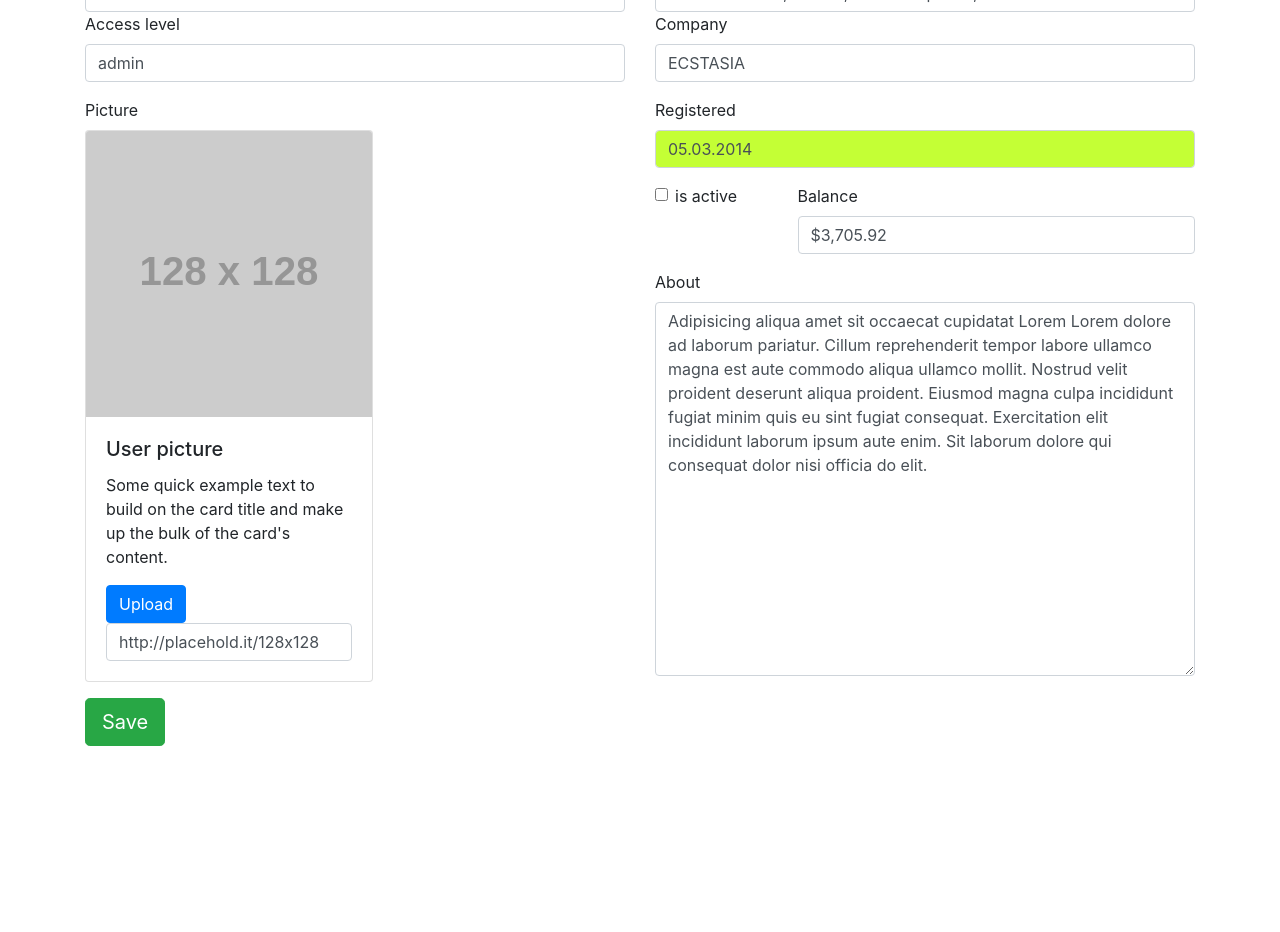
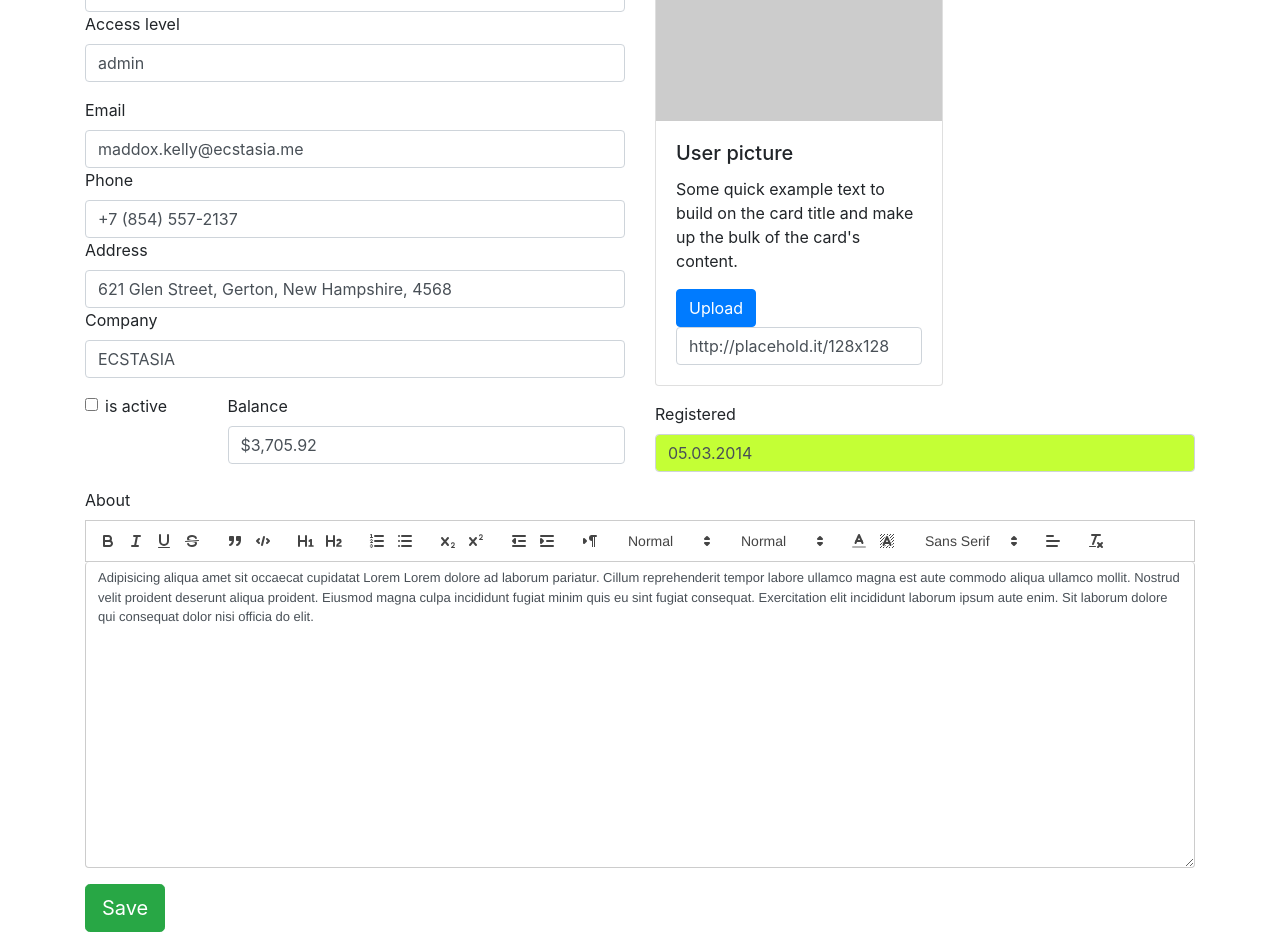
Before and after one commit to glebec-v/vue-lessons-js, a Vue app: page /users/1 in a window 1280 px wide. Shown: the part 300-1232 px from the top of the page. Before the commit the page ends 1046 px from the top, so only its background shows below. Built offline with nearby package versions, Linux system fonts and the light colour scheme; data requests are answered from the project's data file.

Commit message:
home-task-4 added editor

```diff
--- a/db.json
+++ b/db.json
@@ -188,8 +188,8 @@
       "email": "shepard@clinic.au",
       "phone": "+815 (815) 815-8158",
       "address": "ADDRESS",
-      "about": "The de facto leader of the crash survivors, in the show's first four seasons, Jack is very much a man of science. He serves as the antithesis of man of faith John Locke; however, his experiences in season five mold Jack into a believer, to the point of becoming John Locke's spiritual successor in the final season.",
-      "registered": "22.09.2004",
+      "about": "The de facto leader of the crash survivors, in the show's first four seasons, Jack is very much a man of science. He serves as the antithesis of man of faith John Locke; however, his experiences in season five mold Jack into a believer, to the point of becoming John Locke's spiritual successor in the final season.\n\nEDITED + 22",
+      "registered": "21.09.2004",
       "id": 11
     }
   ]
--- /dev/null
+++ b/src/components/QuillEditor.vue
@@ -0,0 +1,75 @@
+<template>
+    <div>
+        <textarea
+                ref="quill"
+                class="form-control"
+                v-bind:rows="editorRows"
+                v-bind:value="textContent"
+                v-on:change="textChanged($event.target.value)"
+        >
+        </textarea>
+    </div>
+</template>
+
+<script>
+    import Quill from 'quill';
+    import 'quill/dist/quill.core.css';
+    import 'quill/dist/quill.snow.css';
+
+    export default {
+        name: "quill-editor",
+        props: {
+            textContent: {
+                type: String,
+                default: ''
+            },
+            editorRows: {
+                type: Number,
+                default: 15
+            }
+        },
+        data() {
+            return {
+                quill: null
+            }
+        },
+        mounted() {
+            this.editorInit();
+        },
+        methods: {
+            editorInit: function () {
+                const toolbarOptions = [
+                    ['bold', 'italic', 'underline', 'strike'],        // toggled buttons
+                    ['blockquote', 'code-block'],
+
+                    [{ 'header': 1 }, { 'header': 2 }],               // custom button values
+                    [{ 'list': 'ordered'}, { 'list': 'bullet' }],
+                    [{ 'script': 'sub'}, { 'script': 'super' }],      // superscript/subscript
+                    [{ 'indent': '-1'}, { 'indent': '+1' }],          // outdent/indent
+                    [{ 'direction': 'rtl' }],                         // text direction
+
+                    [{ 'size': ['small', false, 'large', 'huge'] }],  // custom dropdown
+                    [{ 'header': [1, 2, 3, 4, 5, 6, false] }],
+
+                    [{ 'color': [] }, { 'background': [] }],          // dropdown with defaults from theme
+                    [{ 'font': [] }],
+                    [{ 'align': [] }],
+
+                    ['clean']                                         // remove formatting button
+                ];
+
+                this.quill  = new Quill(this.$refs.quill, {
+                    modules: {
+                        toolbar: toolbarOptions
+                    },
+                    placeholder: 'Put about info...',
+                    readOnly: false,
+                    theme: 'snow'
+                });
+            },
+            textChanged(text) {
+                this.$emit('input', text);
+            },
+        }
+    }
+</script>
--- a/src/components/UserForm.vue
+++ b/src/components/UserForm.vue
@@ -13,20 +13,6 @@
                     <input type="text" class="form-control" id="access" v-model="user.accessLevel">
                 </div>
                 <div class="form-group">
-                    <label for="picture">Picture</label>
-                    <div class="card" style="width: 18rem;">
-                        <img class="card-img-top" v-bind:src="user.picture" v-bind:alt="user.firstName">
-                        <div class="card-body">
-                            <h5 class="card-title">User picture</h5>
-                            <p class="card-text">Some quick example text to build on the card title and make up the bulk of the card's content.</p>
-                            <a href="#" class="btn btn-primary">Upload</a>
-                            <input type="text" class="form-control" id="picture" v-model="user.picture">
-                        </div>
-                    </div>
-                </div>
-            </div>
-            <div class="col-6">
-                <div class="form-group">
                     <label for="email">Email</label>
                     <input type="text" class="form-control" id="email" v-model="user.email">
                     <label for="phone">Phone</label>
@@ -35,10 +21,6 @@
                     <input type="text" class="form-control" id="address" v-model="user.address">
                     <label for="company">Company</label>
                     <input type="text" class="form-control" id="company" v-model="user.company">
-                </div>
-                <div class="form-group">
-                    <label for="registered">Registered</label>
-                    <date-picker id="registered" v-bind:date="user.registered" v-model="user.registered"></date-picker>
                 </div>
                 <div class="row">
                     <div class="col-3">
@@ -56,13 +38,31 @@
                         </div>
                     </div>
                 </div>
-                <div class="row justify-content-center">
-                    <div class="col-12">
-                        <div class="form-group">
-                            <label for="about">About</label>
-                            <textarea type="text" class="form-control" id="about" rows="15" v-model="user.about"></textarea>
+            </div>
+            <div class="col-6">
+                <div class="form-group">
+                    <label for="picture">Picture</label>
+                    <div class="card" style="width: 18rem;">
+                        <img class="card-img-top" v-bind:src="user.picture" v-bind:alt="user.firstName">
+                        <div class="card-body">
+                            <h5 class="card-title">User picture</h5>
+                            <p class="card-text">Some quick example text to build on the card title and make up the bulk of the card's content.</p>
+                            <a href="#" class="btn btn-primary">Upload</a>
+                            <input type="text" class="form-control" id="picture" v-model="user.picture">
                         </div>
                     </div>
+                </div>
+                <div class="form-group">
+                    <label for="registered">Registered</label>
+                    <date-picker id="registered" v-bind:date="user.registered" v-model="user.registered"></date-picker>
+                </div>
+            </div>
+        </div>
+        <div class="row justify-content-center">
+            <div class="col-12">
+                <div class="form-group">
+                    <label for="about">About</label>
+                    <quill-editor id="about" v-bind:rows="15" v-bind:textContent="user.about" v-model="user.about"></quill-editor>
                 </div>
             </div>
         </div>
@@ -73,7 +73,8 @@
     export default {
         name: "edit-user",
         components: {
-            'date-picker': () => import('@/components/DatePicker')
+            'date-picker': () => import('@/components/DatePicker'),
+            'quill-editor': () => import('@/components/QuillEditor')
         },
         props: {
             // user form
```
